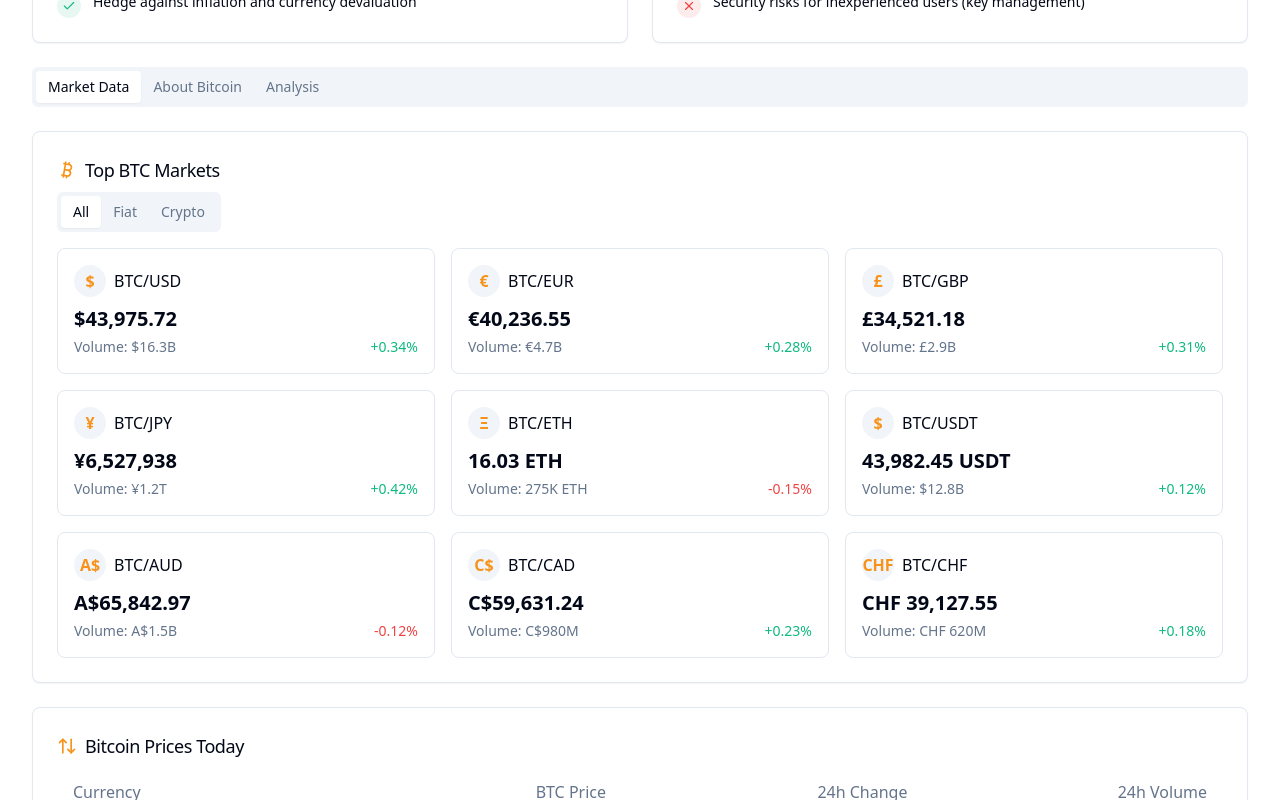
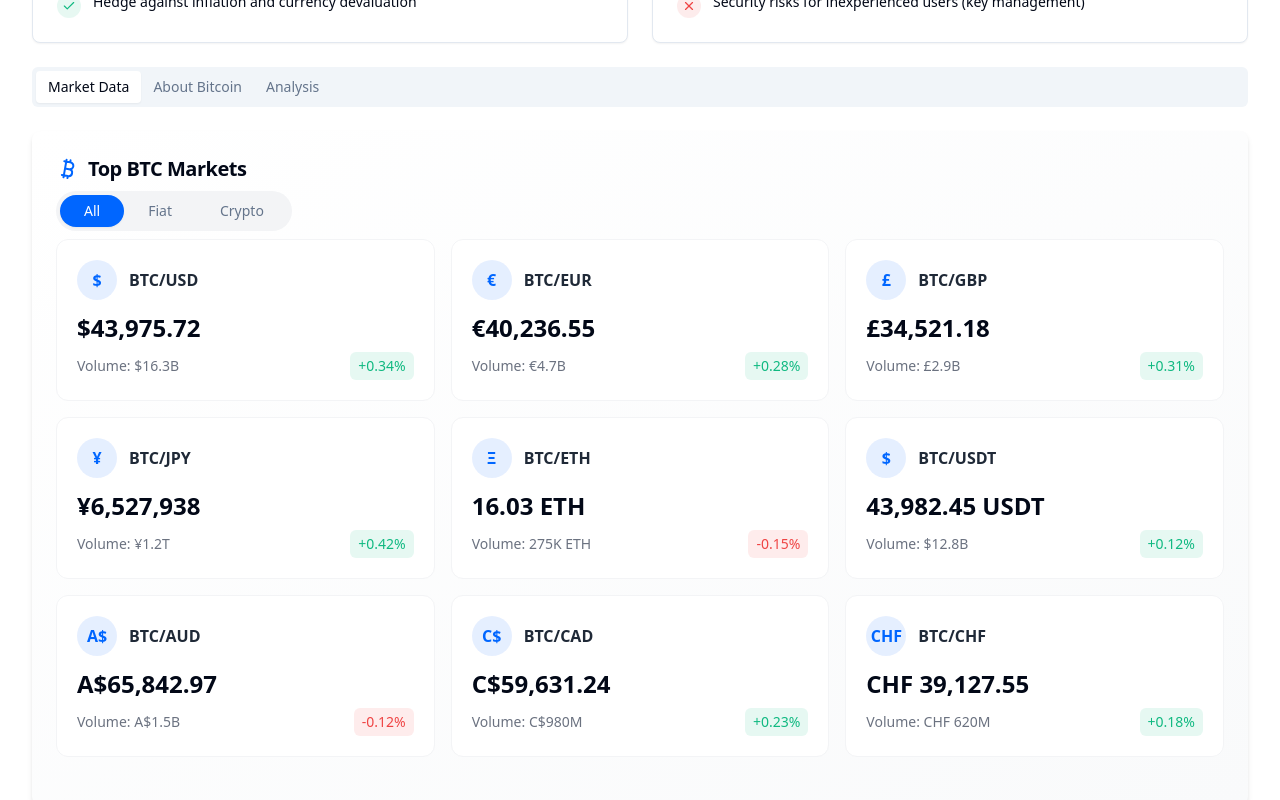
Before and after one commit to aamir-cryptonary/bitcoin-market-visual, a React (Vite) app: page / in a window 1280 px wide. Shown: the part 1220-2020 px from the top of the page. Built offline with nearby package versions, Linux system fonts and the light colour scheme.

Commit message:
Refactor: Improve UI styling
Update the UI with modern and cool styling.

```diff
--- a/src/components/TopMarkets.tsx
+++ b/src/components/TopMarkets.tsx
@@ -1,6 +1,6 @@
 
 import { Card, CardContent, CardHeader, CardTitle } from './ui/card';
-import { Tabs, TabsList, TabsTrigger } from './ui/tabs';
+import { Tabs, TabsList, TabsTrigger, TabsContent } from './ui/tabs';
 import { Bitcoin } from 'lucide-react';
 import { cn } from '../lib/utils';
 
@@ -18,28 +18,61 @@ const topMarkets = [
 
 export default function TopMarkets() {
   return (
-    <Card>
-      <CardHeader className="pb-2">
-        <CardTitle className="text-lg font-medium flex items-center gap-2">
-          <Bitcoin className="h-5 w-5 text-bitcoin" />
+    <Card className="shadow-md hover:shadow-lg transition-shadow duration-300 border-none overflow-hidden bg-gradient-to-br from-white to-gray-50">
+      <CardHeader className="pb-2 flex flex-row items-center justify-between">
+        <CardTitle className="text-xl font-semibold flex items-center gap-2">
+          <Bitcoin className="h-6 w-6 text-brandBlue" />
           Top BTC Markets
         </CardTitle>
       </CardHeader>
 
       <CardContent>
-        <Tabs defaultValue="all" className="mb-4">
-          <TabsList>
-            <TabsTrigger value="all">All</TabsTrigger>
-            <TabsTrigger value="fiat">Fiat</TabsTrigger>
-            <TabsTrigger value="crypto">Crypto</TabsTrigger>
+        <Tabs defaultValue="all" className="mb-6">
+          <TabsList className="w-fit bg-gray-100 p-1 rounded-full">
+            <TabsTrigger
+              value="all"
+              className="rounded-full data-[state=active]:bg-brandBlue data-[state=active]:text-white px-6"
+            >
+              All
+            </TabsTrigger>
+            <TabsTrigger
+              value="fiat"
+              className="rounded-full data-[state=active]:bg-brandBlue data-[state=active]:text-white px-6"
+            >
+              Fiat
+            </TabsTrigger>
+            <TabsTrigger
+              value="crypto"
+              className="rounded-full data-[state=active]:bg-brandBlue data-[state=active]:text-white px-6"
+            >
+              Crypto
+            </TabsTrigger>
           </TabsList>
+
+          <TabsContent value="all">
+            <div className="grid grid-cols-1 md:grid-cols-2 lg:grid-cols-3 gap-4">
+              {topMarkets.map((market, index) => (
+                <MarketItem key={index} market={market} />
+              ))}
+            </div>
+          </TabsContent>
+
+          <TabsContent value="fiat">
+            <div className="grid grid-cols-1 md:grid-cols-2 lg:grid-cols-3 gap-4">
+              {topMarkets.filter(m => !m.pair.includes('/ETH')).map((market, index) => (
+                <MarketItem key={index} market={market} />
+              ))}
+            </div>
+          </TabsContent>
+
+          <TabsContent value="crypto">
+            <div className="grid grid-cols-1 md:grid-cols-2 lg:grid-cols-3 gap-4">
+              {topMarkets.filter(m => m.pair.includes('/ETH') || m.pair.includes('/USDT')).map((market, index) => (
+                <MarketItem key={index} market={market} />
+              ))}
+            </div>
+          </TabsContent>
         </Tabs>
-
-        <div className="grid grid-cols-1 md:grid-cols-2 lg:grid-cols-3 gap-4">
-          {topMarkets.map((market, index) => (
-            <MarketItem key={index} market={market} />
-          ))}
-        </div>
       </CardContent>
     </Card>
   );
@@ -49,22 +82,22 @@ function MarketItem({ market }: { market: any }) {
   const isPositive = market.change > 0;
 
   return (
-    <div className="border rounded-lg p-4 hover:bg-secondary/50 transition-colors">
-      <div className="flex items-center gap-2 mb-2">
-        <div className="h-8 w-8 bg-secondary rounded-full flex items-center justify-center text-bitcoin font-bold">
+    <div className="bg-white rounded-xl p-5 hover:shadow-md transition-all hover:translate-y-[-2px] border border-gray-100">
+      <div className="flex items-center gap-3 mb-3">
+        <div className="h-10 w-10 rounded-full flex items-center justify-center text-brandBlue bg-brandBlue/10 font-bold">
           {market.symbol}
         </div>
-        <span className="font-medium">{market.pair}</span>
+        <span className="font-semibold text-gray-800">{market.pair}</span>
       </div>
-      <div className="text-xl font-semibold mb-1">{market.value}</div>
-      <div className="flex justify-between text-sm">
-        <span className="text-muted-foreground">Volume: {market.volume}</span>
-        <span className={cn(
-          isPositive ? "text-positive" : "text-negative",
-          "font-medium"
+      <div className="text-2xl font-bold mb-2">{market.value}</div>
+      <div className="flex justify-between items-center">
+        <span className="text-sm text-gray-500">Volume: {market.volume}</span>
+        <div className={cn(
+          "text-sm font-medium px-2 py-1 rounded-md",
+          isPositive ? "bg-positive/10 text-positive" : "bg-negative/10 text-negative"
         )}>
           {isPositive ? '+' : ''}{market.change}%
-        </span>
+        </div>
       </div>
     </div>
   );
--- a/src/index.css
+++ b/src/index.css
@@ -130,3 +130,18 @@
 .high-low-progress .progress-fill {
   @apply absolute h-full bg-gradient-to-r from-negative via-amber-500 to-positive w-4/5 left-1/5;
 }
+
+/* Modern card effects */
+.card-hover-effect {
+  @apply transition-all duration-300 hover:shadow-lg hover:translate-y-[-2px];
+}
+
+/* Glass effect for cards */
+.glass-card {
+  @apply bg-white/80 backdrop-blur-sm border border-white/20;
+}
+
+/* Modern tabs */
+.modern-tabs [data-state=active] {
+  @apply bg-brandBlue text-white;
+}
```
